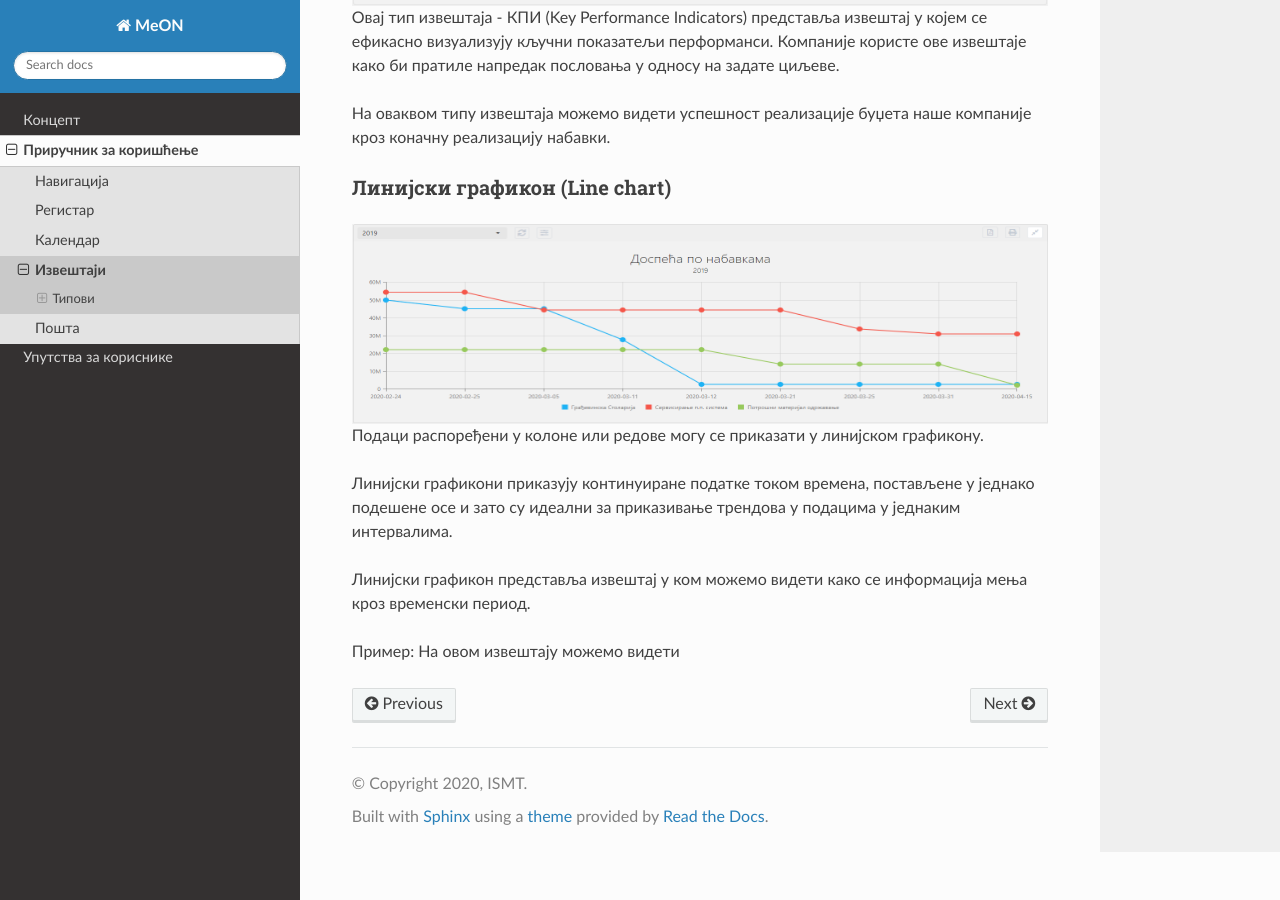
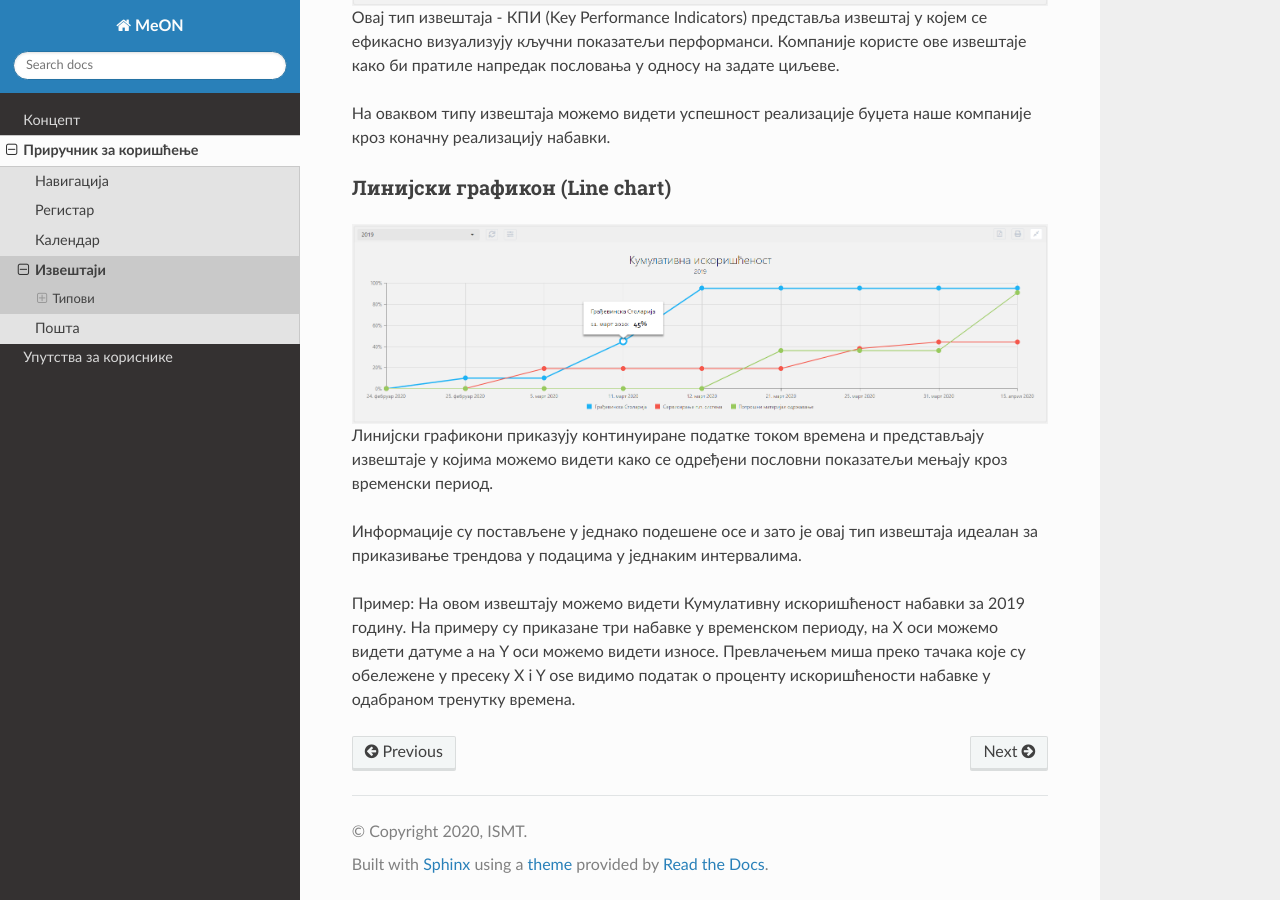
Before and after one commit to ismt-hub/MeON-Docs, a Sphinx documentation site: the page built from docs/prirucnik/izvestaji.rst, in a window 1280 px wide and 900 px high, scrolled down 4429 px. Built offline with Sphinx 7.4.7 and the Read the Docs theme 2.0.0, drawn with Linux system fonts in a browser that asks for light colours; some of the changed text lies outside the part shown.

Commit message:
Small changes to izvestaj.rst

```diff
--- a/docs/prirucnik/izvestaji.rst
+++ b/docs/prirucnik/izvestaji.rst
@@ -58,7 +58,7 @@
  * Кључни показатељ (KPI)
 
 
-Ступчани графикон (bar chart)
+Ступчани графикон (Bar chart)
 ------------------------------
 
 .. image:: ../_static/img/Izvestaji/bar_izvestaj.png
@@ -121,10 +121,8 @@
    :height: 200
    :align: center
 
-Подаци распоређени у колоне или редове могу се приказати у линијском графикону.
+Линијски графикони приказују континуиране податке током времена и представљају извештаје у којима можемо видети како се одређени пословни показатељи мењају кроз временски период.
 
-Линијски графикони приказују континуиране податке током времена, постављене у једнако подешене осе и зато су идеални за приказивање трендова у подацима у једнаким интервалима.
+Информације су постављене у једнако подешене осе и зато је овај тип извештаја идеалан за приказивање трендова у подацима у једнаким интервалима.
 
-Линијски графикон представља извештај у ком можемо видети како се информација мења кроз временски период.
-
-Пример: На овом извештају можемо видети
+Пример: На овом извештају можемо видети Кумулативну искоришћеност набавки за 2019 годину. На примеру су приказане три набавке у временском периоду, на X оси можемо видети датуме а на Y оси можемо видети износе. Превлачењем миша преко тачака које су обележене у пресеку X i Y ose видимо податак о проценту искоришћености набавке у одабраном тренутку времена.
```
Also changed, not shown: docs/_static/img/Izvestaji/line_izvestaj.png.
